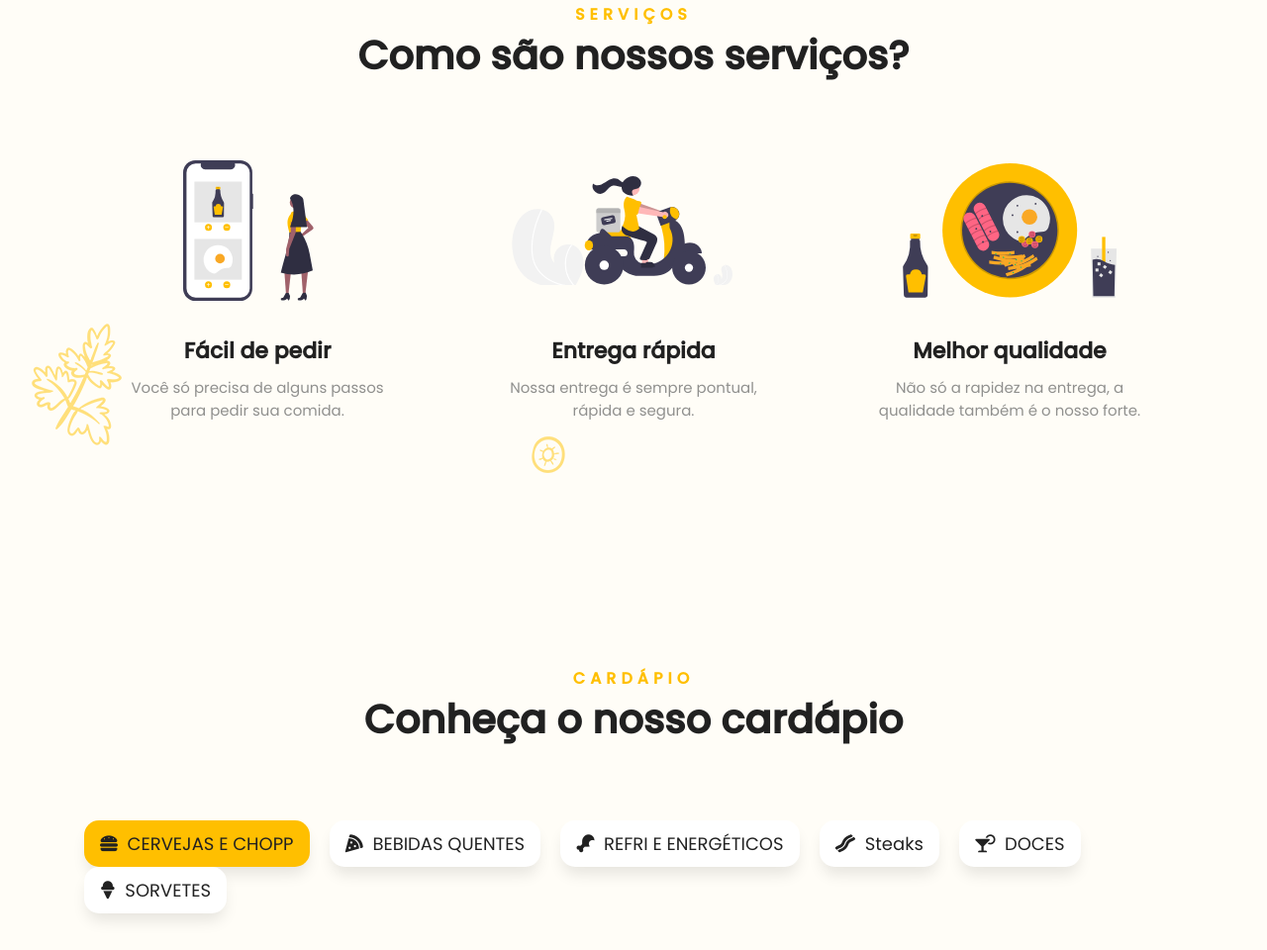
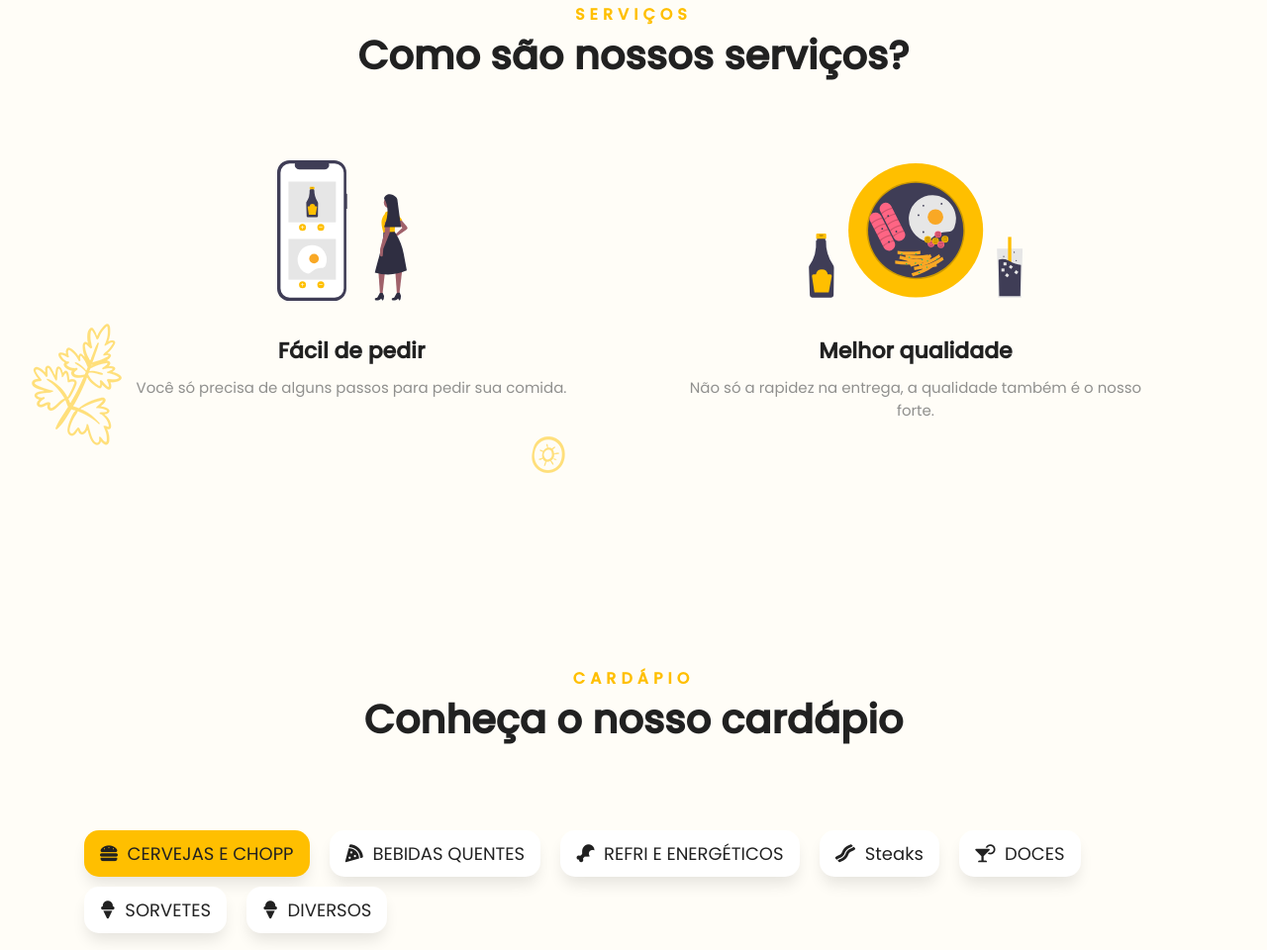
Before and after one commit to jefersonmarciano/Adega_do_Tche, a plain HTML site: page index.html in a window 1280 px wide. Shown: the part 1052-2012 px from the top of the page at 99% size. Drawn offline with Linux system fonts and the light colour scheme.

Commit message:
commitando adega

```diff
--- a/css/main.css
+++ b/css/main.css
@@ -245,6 +245,10 @@ a.navbar-brand {
 
 .container-menu {
     margin-bottom: 40px;
+
+}
+.col-12.container-menu a {
+    margin-top: 10px; /* Adicione a margem superior desejada em pixels */
 }
 
 .card-item {
--- a/index.html
+++ b/index.html
@@ -30,7 +30,7 @@
             <div class="container">
                 <nav class="navbar navbar-expand-lg pl-0 pr-0 col-one">
                     <a class="navbar-brand wow fadeIn" href="#">
-                        <img src="./img/logo.png" width="160" class="img-logo" />
+                        <img src="./img/logo2.png" width="160" class="img-logo" />
                     </a>
                     <button class="navbar-toggler" type="button" data-toggle="collapse" data-target="#navbarNavDropdown">
                         <span class="navbar-toggler-icon">
@@ -78,7 +78,8 @@
                                     <span class="icon-left">
                                         <i class="fa fa-phone"></i>
                                     </span>
-                                    (14) 99163-2269
+                                    (14) 99624-8826
+
                                 </a>
                             </div>
                         </div>
@@ -125,7 +126,7 @@
                         </h1>
                     </div>
 
-                    <div class="col-12 col-lg-4 col-md-4 col-sm-12 col-one mb-5 wow fadeInUp">
+                    <div class="col-12 col-lg-6 col-md-4 col-sm-12 col-one mb-5 wow fadeInUp">
                         <div class="card-icon text-center">
                             <img src="./img/icone-pedido.svg" width="150" />
                         </div>
@@ -137,19 +138,9 @@
                         </div>
                     </div>
 
-                    <div class="col-12 col-lg-4 col-md-4 col-sm-12 col-one mb-5 wow fadeInUp">
-                        <div class="card-icon text-center">
-                            <img src="./img/icone-delivery.svg" width="250" />
-                        </div>
-                        <div class="card-text text-center mt-3">
-                            <p><b>Entrega rápida</b></p>
-                            <span>
-                                Nossa entrega é sempre pontual, rápida e segura.
-                            </span>
-                        </div>
-                    </div>
 
-                    <div class="col-12 col-lg-4 col-md-4 col-sm-12 col-one mb-5 wow fadeInUp">
+
+                    <div class="col-12 col-lg-6 col-md-4 col-sm-12 col-one mb-5 wow fadeInUp">
                         <div class="card-icon text-center">
                             <img src="./img/icone-qualidade.svg" width="250" />
                         </div>
@@ -198,6 +189,9 @@
                         </a>
                         <a id="menu-sobremesas" class="btn btn-white btn-sm mr-3" onclick="cardapio.metodos.obterItensCardapio('sobremesas')">
                             <i class="fas fa-ice-cream"></i>&nbsp; SORVETES
+                        </a>
+                        <a id="menu-diversos" class="btn btn-white btn-sm mr-3" onclick="cardapio.metodos.obterItensCardapio('diversos')">
+                            <i class="fas fa-ice-cream"></i>&nbsp; DIVERSOS
                         </a>
                     </div>
 
@@ -365,8 +359,8 @@
                     </a>
                     <div class="etapas">
                         <div class="etapa etapa1 active">1</div>
-                        <div class="etapa etapa2">2</div>
-                        <div class="etapa etapa3">3</div>
+
+                        <div class="etapa etapa3">2</div>
                     </div>
                     <p class="title-carrinho mt-4">
                         <b id="lblTituloEtapa">Seu carrinho:</b>
@@ -481,23 +475,9 @@
                             </div>
                         </div>
 
-                        <div class="col-12">
-                            <p class="title-carrinho mt-4">
-                                <b>Local da entrega:</b>
-                            </p>
-                        </div>
 
-                        <div class="col-12 item-carrinho resumo">
-                            <div class="img-map">
-                                <i class="fas fa-map-marked-alt"></i>
-                            </div>
-                            <div class="dados-produto">
-                                <p class="texto-endereco">
-                                    <b id="resumoEndereco"></b>
-                                </p>
-                                <p class="cidade-endereco" id="cidadeEndereco"></p>
-                            </div>
-                        </div>
+
+
 
                     </div>
 
@@ -511,10 +491,7 @@
                             <span>Subtotal:</span>
                             <span id="lblSubTotal">R$ 0,00</span>
                         </p>
-                        <p class="mb-0 texto-entrega">
-                            <span><i class="fas fa-motorcycle"></i> Entrega:</span>
-                            <span id="lblValorEntrega">+ R$ 0,00</span>
-                        </p>
+
                         <p class="mb-0 texto-total">
                             <span><b>Total:</b></span>
                             <span class="valor-total"><b id="lblValorTotal">R$ 0,00</b></span>
--- a/js/dados.js
+++ b/js/dados.js
@@ -2,93 +2,93 @@ var MENU = {
     "churrasco": [
         {
             "id": "ribs-brisket-and-burnt-ends",
-            "img": "./img/cardapio/churrasco/joes-kc-ribs-brisket-and-burnt-ends.6710e994980e485e6441b794717ad6fb.jpg",
-            "name": "Joe's KC BBQ",
-            "dsc": "Joe's KC Ribs, Brisket & Burnt Ends",
-            "price": 110.99
+            "img": "./img/Cardapio1/refri/refrigerante-pet-200ml-coca-cola-un-41e9b93d84.jpg",
+            "name": "Coca 200 ml",
+            "dsc": "Coca 200 ml",
+            "price": 2.50
         },
         {
             "id": "005-kings-carolina-oink-sampler",
-            "img": "./img/cardapio/churrasco/carolina-bbq-oink-sampler.1340b5a10cedc238cb2280306dd1d5a5.jpg",
-            "name": "Kings BBQ",
-            "dsc": "Carolina BBQ Oink Sampler",
-            "price": 89
+            "img": "./img/Cardapio1/refri/Antárctica  Guaraná 200 ml.webp",
+            "name": "Antárctica Guaraná 200ml",
+            "dsc": "Antárctica Guaraná 200ml",
+            "price": 2.50
         },
         {
             "id": "texas-monthlys-1-bbq-brisket",
-            "img": "./img/cardapio/churrasco/texas-monthlys-1-bbq-brisket.1006a061be7acae03992e420fbca995a.jpg",
-            "name": "Snow's BBQ",
-            "dsc": "Texas Monthly's #1 BBQ Brisket",
-            "price": 199
+            "img": "./img/Cardapio1/refri/Fanta Laranja 200ml.jpg",
+            "name": "Fanta Laranja 200ml",
+            "dsc": "Fanta Laranja 200ml",
+            "price": 2.50
         },
         {
             "id": "whole-brisket-texas-bbq-sauce",
-            "img": "./img/cardapio/churrasco/whole-brisket-texas-barbecue-bbq-sauce.e07ee4818b20ed43d217bf67fedd41ce.jpg",
-            "name": "Franklin Barbecue",
-            "dsc": "Whole Brisket + Texas Barbecue BBQ Sauce",
-            "price": 249
+            "img": "./img/Cardapio1/refri/SUKITA UVA 200ML.jpg",
+            "name": "Sukita Uva 200ML",
+            "dsc": "Sukita Uva 200ML",
+            "price": 2.50
         },
         {
             "id": "whole-texas-smoked-brisket",
-            "img": "./img/cardapio/churrasco/whole-texas-smoked-brisket.a5558a25381e271408e197936e7985d8.jpg",
-            "name": "Terry Black's Barbecue",
-            "dsc": "Whole Texas Smoked Brisket",
-            "price": 189
+            "img": "./img/Cardapio1/refri/Refrigerante Conquista Guaraná.avif",
+            "name": "Conquista Guaraná 2 Litros",
+            "dsc": "Conquista Guaraná 2 Litros",
+            "price": 6
         },
         {
             "id": "mini-trinity-bbq-combo-brisket-ribs-and-links",
-            "img": "./img/cardapio/churrasco/mini-trinity-bbq-combo-brisket-ribs-and-links.245582f593bf64b23b57dfca2be18cfd.jpg",
-            "name": "Bludso's BBQ",
-            "dsc": "Mini Trinity BBQ Combo - Brisket, Ribs & Links",
-            "price": 139
+            "img": "./img/Cardapio1/refri/Refrigerante Conquista Cola 2 Litros.webp",
+            "name": "Conquista Cola 2 Litros",
+            "dsc": "Conquista Cola 2 Litros",
+            "price": 6
         },
         {
             "id": "235203-blue-smoke-baby-back-ribs-backyard-barbecue-chicken-combo",
-            "img": "./img/cardapio/churrasco/blue-smoke-baby-back-ribs-backyard-barbecue-chicken-combo.a95a3e632ae324f719738a2a5c1dff6e.jpg",
-            "name": "Blue Smoke",
-            "dsc": "Blue Smoke Baby Back Ribs + Backyard Barbecue Chicken Combo",
-            "price": 129
+            "img": "./img/Cardapio1/refri/Refrigerante Conquista Laranja.avif",
+            "name": "Conquista Laranja 2 Litros",
+            "dsc": "Conquista Laranja 2 Litros",
+            "price": 6
         },
         {
             "id": "006-kings-meat-lovers-special",
-            "img": "./img/cardapio/churrasco/bbq-meat-lovers-special-for-10.36ca670fda4bfa783c2ea9165e068d26.jpg",
-            "name": "Kings BBQ",
-            "dsc": "BBQ Meat Lovers Special for 10",
-            "price": 139
+            "img": "./img/Cardapio1/refri/Refrigerante Conquista Limão.webp",
+            "name": "Conquista Limão 2 Litros",
+            "dsc": "Conquista Limão 2 Litros",
+            "price": 6
         },
         {
             "id": "the-big-ugly-bbq-dinner-for-6",
-            "img": "./img/cardapio/churrasco/the-big-ugly-bbq-dinner-for-6.2dfae7818811adddce85cc1a910881a0.jpg",
-            "name": "Ugly Drum",
-            "dsc": "The Big Ugly BBQ Dinner for 6",
-            "price": 229
+            "img": "./img/Cardapio1/refri/Refrigerante Coca-Cola Pet 2.jpg",
+            "name": "Coca-Cola Pet 2 Litros",
+            "dsc": "Coca-Cola Pet 2 Litros",
+            "price": 12
         },
         {
             "id": "17796-mighty-quinns-bbq-sampler-pack",
-            "img": "./img/cardapio/churrasco/mighty-quinns-bbq-sampler-pack.1bfe4a0665edc565756f5241bf25840e.jpg",
-            "name": "Mighty Quinn's BBQ",
-            "dsc": "Mighty Quinn's BBQ Sampler Pack",
-            "price": 169
+            "img": "./img/Cardapio1/refri/Energético Fera Energy Drink 250ml.avif",
+            "name": "Energético Fera Tradicional",
+            "dsc": "Energético Fera Tradicional",
+            "price": 3
         },
         {
             "id": "post-oak-smoked-half-brisket",
-            "img": "./img/cardapio/churrasco/post-oak-smoked-usda-prime-half-brisket.6f17178dde7d806670bcc73ff11762b3.jpg",
-            "name": "Southside Market & Barbeque",
-            "dsc": "Post Oak Smoked USDA Prime Half Brisket",
-            "price": 109
+            "img": "./img/Cardapio1/refri/Energético Pink Lemonade Fera.avif",
+            "name": "Energético Pink Lemonade Fera",
+            "dsc": "Energético Pink Lemonade Fera",
+            "price": 3
         },
         {
             "id": "best-of-texas-bbq-combo-serves-14",
-            "img": "./img/cardapio/churrasco/best-of-texas-bbq-combo-serves-14.7ae90266335e539c67e77fed14b43029.jpg",
-            "name": "Snow's BBQ",
-            "dsc": "Best of Texas BBQ Combo - Serves 14",
-            "price": 269
+            "img": "./img/Cardapio1/refri/Energético Conquista Fera 2L.jpg",
+            "name": "Energético Fera 2L",
+            "dsc": "Energético Fera 2L",
+            "price": 10
         }
     ],
     "cerveja": [
         {
             "id": "Cerveja_Original_lata",
-            "img": "./img/Cardapio1/cervejas/Cerveja _Subzero_Lata_350ml.webp",
+            "img": "./img/Cardapio1/cervejas/Cerveja_Original_lata.webp",
             "name": "Cerveja Original lata 350ml",
             "dsc": "Cerveja Original 350ml",
             "price": 5
@@ -101,14 +101,14 @@ var MENU = {
             "price": 4
         },
         {
-            "id": "Cerveja Brahma lata",
+            "id": "Cerveja_Brahma_lata",
             "img": "./img/Cardapio1/cervejas/Cerveja _Brahma_Lata_350 ml.jpg",
             "name": "Cerveja Brahma lata 350ml",
             "dsc": "Cerveja Brahma lata",
             "price": 4
         },
         {
-            "id": "Cerveja Subzero lata 350ml",
+            "id": "Cerveja_Subzero_lata_350ml",
             "img": "./img/Cardapio1/cervejas/Cerveja _Subzero_Lata_350ml.webp",
             "name": "Cerveja Subzero lata 350ml",
             "dsc": "Cerveja Subzero lata 350ml",
@@ -122,7 +122,7 @@ var MENU = {
             "price": 3.50
         },
         {
-            "id": "21-usda-prime-burgers-pack-of-18-8oz-each",
+            "id": "Cerveja_Brahma_Retornável_300ml",
             "img": "./img/Cardapio1/cervejas/Cerveja_Brahma_Retornável_300 ml.jpeg",
             "name": "Cerveja Brahma Retornável 300ml",
             "dsc": "Cerveja Brahma Retornável 300ml",
@@ -402,7 +402,7 @@ var MENU = {
             "price": 20
         },
         {
-            "id": "plain-thin-crust-pizza-4-pack",
+            "id": "Campo_Largo_Tinto_Seco",
             "img": "./img/Cardapio1/bebida/Vinho Campo Largo Tinto Seco.jpg",
             "name": "Campo Largo Tinto Seco",
             "dsc": "Campo Largo Tinto Seco",
@@ -496,5 +496,91 @@ var MENU = {
             "dsc": "Mesquite Smoked Peppered Beef Tenderloin",
             "price": 165
         }
+    ],
+    "diversos": [
+        {
+            "id": "california-reserve-filet-mignon-steaks-gift-box",
+            "img": "./img/cardapio/steaks/california-reserve-filet-mignon-steaks-gift-box.bf226e317aad85f47897ae7e325f790d.jpg",
+            "name": "Flannery Beef",
+            "dsc": "California Reserve Filet Mignon Steaks Gift Box",
+            "price": 129
+        },
+        {
+            "id": "steaks-and-cakes-date-night-dinner-for-2",
+            "img": "./img/cardapio/steaks/valentines-steaks-and-cakes-dinner-for-2.0c63dab635eed46209455dc33cd25ea8.jpg",
+            "name": "Chesapeake Bay Gourmet",
+            "dsc": "Steaks and Cakes Date Night Dinner for 2",
+            "price": 129
+        },
+        {
+            "id": "Prime-holiday-steak-sampler-for-10-12",
+            "img": "./img/cardapio/steaks/holiday-sampler-9-pack.2de75ca80282ffe9d064eb757ff7a5a1.jpg",
+            "name": "Saltbrick Prime",
+            "dsc": "Chef Matt's Steak Sampler for 10-12",
+            "price": 179
+        },
+        {
+            "id": "bone-in-rib-steak",
+            "img": "./img/cardapio/steaks/bone-in-rib-steak.b13d9d4233035767605f0de9acdce1ab.jpg",
+            "name": "Old Homestead Steakhouse",
+            "dsc": "Bone-in Rib Steak",
+            "price": 159
+        },
+        {
+            "id": "american-wagyu-gold-grade-top-sirloins",
+            "img": "./img/cardapio/steaks/american-wagyu-gold-grade-sirloins.040dbeb8f8e615b91fa7e513e3dc089c.jpg",
+            "name": "Snake River Farms",
+            "dsc": "American Wagyu Gold Grade Top Sirloins",
+            "price": 119
+        },
+        {
+            "id": "2-peter-luger-steak-pack-b",
+            "img": "./img/cardapio/steaks/peter-luger-steak-pack-b.9feb0300e6be2dfecfa314f2006a2183.jpg",
+            "name": "Peter Luger Steak House",
+            "dsc": "Peter Luger Porterhouse Steaks",
+            "price": 215.95
+        },
+        {
+            "id": "ribeye-prime-steak-gift-box",
+            "img": "./img/cardapio/steaks/ribeye-prime-steak-gift-box.e74cb016baabbb2df73861de8150f29c.jpg",
+            "name": "Churchill's Steakhouse",
+            "dsc": "Ribeye Prime Steak Gift Box",
+            "price": 229
+        },
+        {
+            "id": "dry-aged-usda-prime-black-angus-porterhouse-steak-2-pack",
+            "img": "./img/cardapio/steaks/usda-prime-black-angus-filet-mignon-barrel-cut.6ee213799e7d1848763d12edca18e3b1.jpg",
+            "name": "Pat LaFrieda Meats",
+            "dsc": "Dry-Aged USDA Prime Black Angus Porterhouse Steak - 2 Pack",
+            "price": 96.7
+        },
+        {
+            "id": "california-reserve-ribeye-steak",
+            "img": "./img/cardapio/steaks/california-reserve-ribeye-steak-12-oz.d367c5ae72dd9f89e170662104bef4fc.jpg",
+            "name": "Flannery Beef",
+            "dsc": "California Reserve Ribeye Steak - 12 oz",
+            "price": 32
+        },
+        {
+            "id": "dry-aged-boneless-ribeye-steak-dinner-kit-for-4",
+            "img": "./img/cardapio/steaks/dry-aged-boneless-ribeye-steak-dinner-for-4.81c3bdc05fe6bdb2c2214709863120e0.jpg",
+            "name": "Chef Francis Mallmann",
+            "dsc": "Dry-Aged Boneless Ribeye Steak Dinner Kit for 4",
+            "price": 225
+        },
+        {
+            "id": "california-reserve-filet-mignon-steak",
+            "img": "./img/cardapio/steaks/california-reserve-filet-mignon-steak.ff15071964ec8141d30c2ba05fb117e0.jpg",
+            "name": "Flannery Beef",
+            "dsc": "California Reserve Filet Mignon Steak",
+            "price": 22
+        },
+        {
+            "id": "mesquite-smoked-peppered-beef-tenderloin",
+            "img": "./img/cardapio/steaks/mesquite-smoked-peppered-beef-tenderloin.5c314418a1f75c7057eed686e2fad46f.jpg",
+            "name": "Perini Ranch Steakhouse",
+            "dsc": "Mesquite Smoked Peppered Beef Tenderloin",
+            "price": 165
+        }
     ]
 }
```
Also changed, not shown: js/app.js (+8 -9 lines), img/Cardapio1/cervejas/Cerveja_Original_lata.webp, img/Cardapio1/refri/Antárctica  Guaraná 200 ml.webp (added), img/Cardapio1/refri/Energético Conquista Fera 2L.jpg (added), img/Cardapio1/refri/Energético Fera Energy Drink 250ml.avif (added), img/Cardapio1/refri/Energético Pink Lemonade Fera.avif (added), img/Cardapio1/refri/Fanta Laranja 200ml.jpg (added), img/Cardapio1/refri/Refrigerante Coca-Cola Pet 2.jpg (added), img/Cardapio1/refri/Refrigerante Conquista Cola 2 Litros.webp (added), img/Cardapio1/refri/Refrigerante Conquista Guaraná.avif (added), img/Cardapio1/refri/Refrigerante Conquista Laranja.avif (added), img/Cardapio1/refri/Refrigerante Conquista Limão.webp (added), img/Cardapio1/refri/SUKITA UVA 200ML.jpg (added), img/Cardapio1/refri/refrigerante-pet-200ml-coca-cola-un-41e9b93d84.jpg (added), 3 more files.
